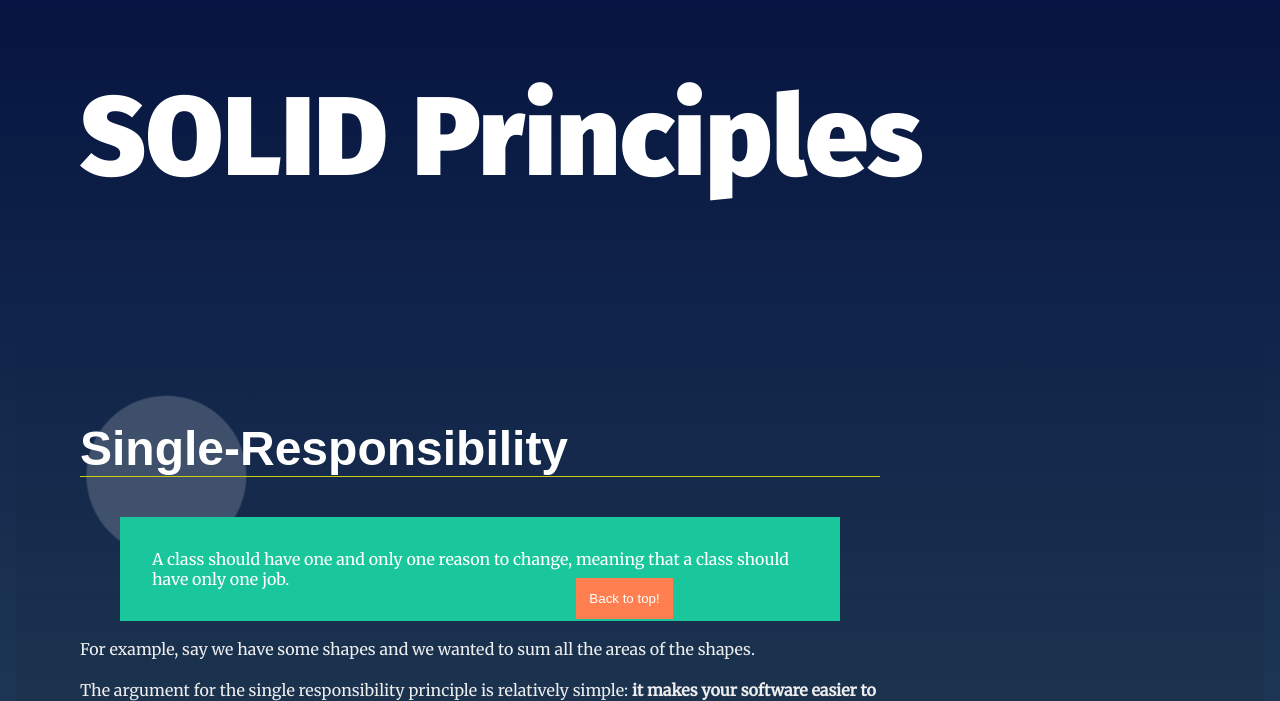
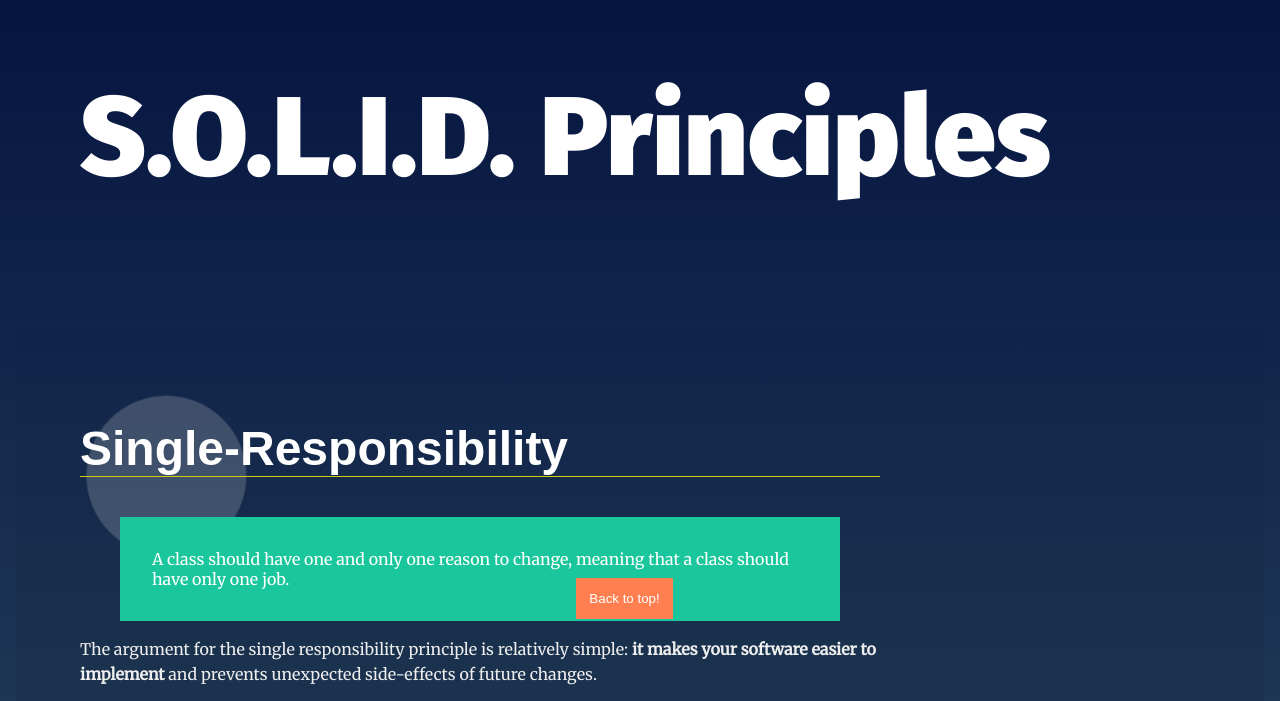
Before and after one commit to adriflorence/Landing-Page, a plain HTML site: page index.html in a window 1280 px wide. Shown: the part 154-855 px from the top of the page. Drawn offline with Linux system fonts and the light colour scheme.

Commit message:
chore: small refactoring

```diff
--- a/index.html
+++ b/index.html
@@ -20,7 +20,7 @@
         </header>
         <main>
             <header class="main__hero">
-                <h1>SOLID Principles</h1>
+                <h1>S.O.L.I.D. Principles</h1>
             </header>
             <!-- Each Section has an ID (used for the anchor) and
             a data attribute that will populate the li node.
@@ -32,8 +32,6 @@
                     <blockquote>
                         A class should have one and only one reason to change, meaning that a class should have only one job.
                     </blockquote>
-
-                    <p>For example, say we have some shapes and we wanted to sum all the areas of the shapes.</p>
                     <p>The argument for the single responsibility principle is relatively simple: <b>it makes your software easier to implement</b> and prevents unexpected side-effects of future changes.</p>
                     <p>The more responsibilities a class has, the more often they need to be changed. If a class implements multiple responsibilities, they are no longer independent of each other.</p>
                     <p>The single responsibility principle provides another substantial benefit. Classes, software components and microservices that have only one responsibility are much easier to explain, understand and implement than the ones that provide a solution for everything. This reduces the number of bugs, improves your development speed, and makes your life as a software developer a lot easier.</p>
--- a/js/app.js
+++ b/js/app.js
@@ -22,6 +22,9 @@
 
 const sections = document.getElementsByTagName('section');
 const navbar = document.getElementById('navbar__list');
+// Add a scroll to top button on the page
+const toTopButton = document.getElementById('to_top');
+toTopButton.onclick = function() { backToTop() };
 
 /**
  * End Global Variables
@@ -30,12 +33,9 @@ const navbar = document.getElementById('navbar__list');
 */
 
 
+// method returns whether an element is in the viewport (boolean)
 function isElementInViewport (el) {
-
-    // method returns the size of an element
-    // and its position relative to the viewport
     var domRect = el.getBoundingClientRect();
-
     return (
         domRect.top >= 0 &&
         domRect.left >= 0 &&
@@ -65,7 +65,7 @@ function backToTop(){
     document.documentElement.scrollTop = 0; // For Chrome, Firefox, IE and Opera
 }
 
-// Scroll to section on link click using scrollTO event
+// Scroll to section on link click using scrollIntoView method
 function scrollToElement() {
     navbar.addEventListener('click', function (event) {
         console.log(event);
@@ -103,12 +103,6 @@ function buildMenu(){
     navbar.appendChild(fragment);
 }
 
-// Add a scroll to top button on the page
-// that’s only visible when the user scrolls below the fold
-const toTopButton = document.getElementById('to_top');
-toTopButton.onclick = function() { backToTop() };
-
-
 
 // Add functionality to distinguish the section in view
 // Add class 'active' to section when near top of viewport
```
